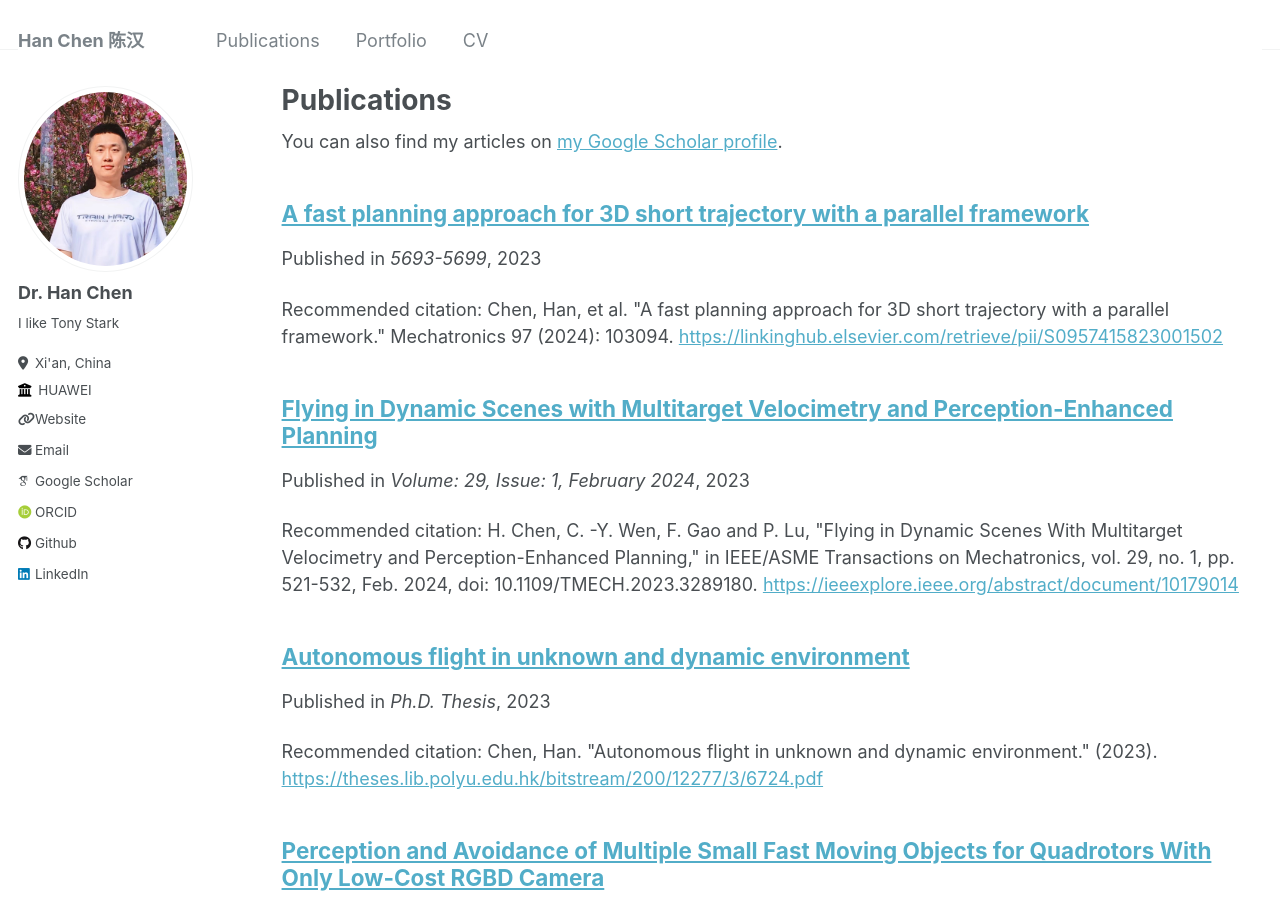
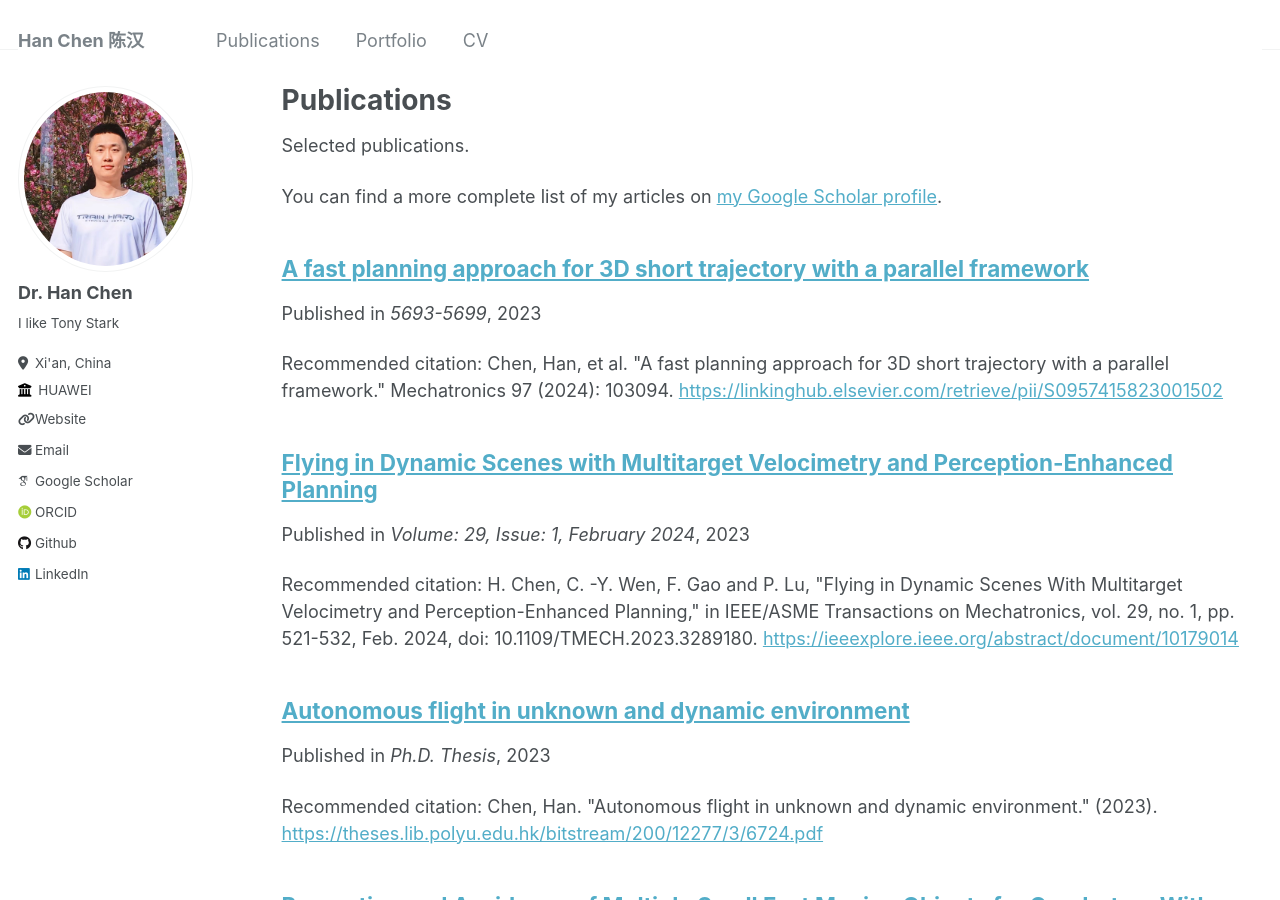
Before and after one commit to chenhanpolyu/chenhanpolyu.github.io, a Jekyll site: the page built from _pages/publications.md, in a window 1280 px wide and 900 px high. Built offline with Jekyll 4.4.1, drawn with Linux system fonts in a browser that asks for light colours; some web fonts are replaced.

Commit message:
Update publications.md

```diff
--- a/_pages/publications.md
+++ b/_pages/publications.md
@@ -4,9 +4,9 @@
 permalink: /publications/
 author_profile: true
 ---
-
+Selected publications.
 {% if site.author.googlescholar %}
-  <div class="wordwrap">You can also find my articles on <a href="{{site.author.googlescholar}}">my Google Scholar profile</a>.</div>
+  <div class="wordwrap">You can find a more complete list of my articles on <a href="{{site.author.googlescholar}}">my Google Scholar profile</a>.</div>
 {% endif %}
 
 {% include base_path %}
```
